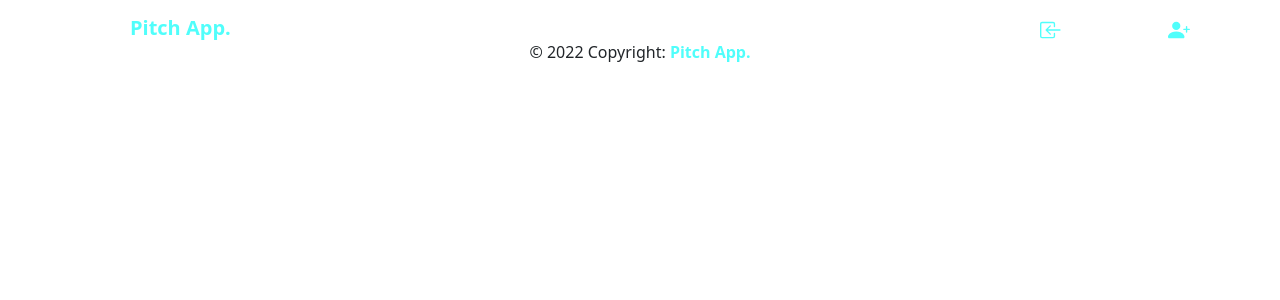
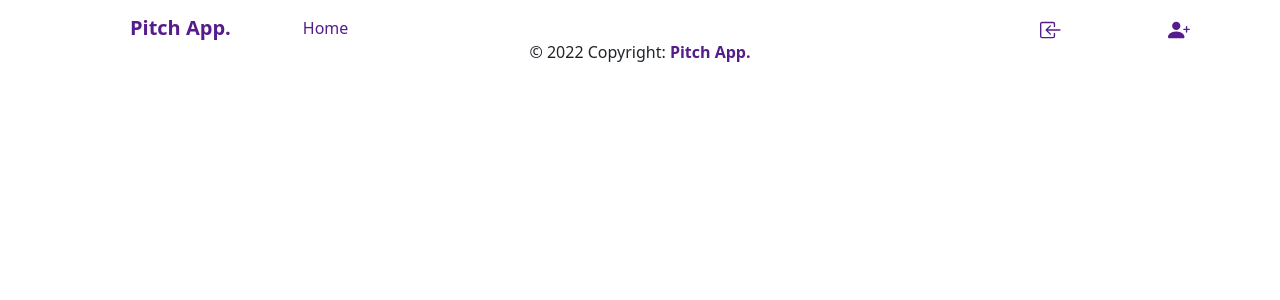
Before and after one commit to Wanjiru393/Pitch-App, a Flask app: page /general in a window 1280 px wide. Shown: the top 300 px of the page. Run offline with Flask 2, Linux system fonts and the light colour scheme; data that the repository does not hold is empty; some libraries are stand-ins or nearby versions.

Commit message:
Polishing up

```diff
--- a/app/templates/base.html
+++ b/app/templates/base.html
@@ -25,13 +25,13 @@
     <header class="site-header" >
         <nav class="navbar navbar-expand-md navbar-dark bg-steel fixed-top">
             <div class="container">
-                <a class="navbar-brand mr-5 ms-5" href="/" style="color:#50fefb; font-weight:bold;">Pitch App.</a>
+                <a class="navbar-brand mr-5 ms-5" href="/" style="color:#561c8b; font-weight:bold;">Pitch App.</a>
                 <button class="navbar-toggler" type="button" data-toggle="collapse" data-target="#">
                     <span class="navbar-toggler-icon"></span>
                 </button>
                 <div class="collapse navbar-collapse" id="navbarToggle">
                     <div class="navbar-nav mr-auto">
-                        <a class="nav-item nav-link mr-5 ms-5" href="{{ url_for('main.index') }}">Home</a>
+                        <a class="nav-item nav-link mr-5 ms-5" style="color: #561c8b;" href="{{ url_for('main.index') }}">Home</a>
                         <a class="nav-item nav-link mr-5 ms-5" href="{{ url_for('main.general') }}">General Pitch</a>
                         <a class="nav-item nav-link mr-5 ms-5" href="{{ url_for('main.quotes') }}">Quotes</a>
                         <a class="nav-item nav-link mr-5 ms-5" href="{{ url_for('main.pickuplines') }}">Pickuplines</a>
@@ -39,19 +39,19 @@
                     <!-- Navbar right-->
                     <div class="navbar-nav ms-auto">
                         {% if current_user.is_authenticated %}
-                        <a class="nav-item nav-link align-right" style="color: #3ea7a6; font-weight: bold" href="{{ url_for('main.pitch') }}">Pitch</a>
+                        <a class="nav-item nav-link align-right" style="color: #561c8b; font-weight: bold" href="{{ url_for('main.pitch') }}">Pitch</a>
                         <a class="nav-item nav-link align-right" href="{{ url_for('auth.account') }}">Account
                         </a>
                         {% else%}
 
                             <a class="nav-item nav-link align-right" href="{{ url_for('auth.login') }}">
-                               Login <svg xmlns="http://www.w3.org/2000/svg" width="22" height="22" fill="#50fefb" class="bi bi-box-arrow-in-left" viewBox="0 0 16 16">
+                               Login <svg xmlns="http://www.w3.org/2000/svg" width="22" height="22" fill="#561c8b" class="bi bi-box-arrow-in-left" viewBox="0 0 16 16">
                                     <path fill-rule="evenodd" d="M10 3.5a.5.5 0 0 0-.5-.5h-8a.5.5 0 0 0-.5.5v9a.5.5 0 0 0 .5.5h8a.5.5 0 0 0 .5-.5v-2a.5.5 0 0 1 1 0v2A1.5 1.5 0 0 1 9.5 14h-8A1.5 1.5 0 0 1 0 12.5v-9A1.5 1.5 0 0 1 1.5 2h8A1.5 1.5 0 0 1 11 3.5v2a.5.5 0 0 1-1 0v-2z"/>
                                     <path fill-rule="evenodd" d="M4.146 8.354a.5.5 0 0 1 0-.708l3-3a.5.5 0 1 1 .708.708L5.707 7.5H14.5a.5.5 0 0 1 0 1H5.707l2.147 2.146a.5.5 0 0 1-.708.708l-3-3z"/>
                                   </svg>
                             </a>
                             <a class="nav-item nav-link align-right"  href="{{ url_for('auth.register') }}">
-                               Get Started <svg xmlns="http://www.w3.org/2000/svg" width="22" height="22" fill="#50fefb" class="bi bi-person-plus-fill" viewBox="0 0 16 16">
+                               Get Started <svg xmlns="http://www.w3.org/2000/svg" width="22" height="22" fill="#561c8b" class="bi bi-person-plus-fill" viewBox="0 0 16 16">
                                     <path d="M1 14s-1 0-1-1 1-4 6-4 6 3 6 4-1 1-1 1H1zm5-6a3 3 0 1 0 0-6 3 3 0 0 0 0 6z"/>
                                     <path fill-rule="evenodd" d="M13.5 5a.5.5 0 0 1 .5.5V7h1.5a.5.5 0 0 1 0 1H14v1.5a.5.5 0 0 1-1 0V8h-1.5a.5.5 0 0 1 0-1H13V5.5a.5.5 0 0 1 .5-.5z"/>
                                 </svg>
@@ -91,7 +91,7 @@
 <footer class="page-footer font-small cyan darken-3">
     <div class="container">
         <div class="footer-copyright text-center py-3">© 2022 Copyright:
-            <a href="/" style="text-decoration: none; color:#50fefb; font-weight: bold"> Pitch App.</a>
+            <a href="/" style="text-decoration: none; color:#561c8b; font-weight: bold"> Pitch App.</a>
         </div>
     </div>
 
--- a/app/templates/general.html
+++ b/app/templates/general.html
@@ -18,7 +18,7 @@
                                             <div class="article-metadata">
 
                                         </div>
-                                            <p class="article-content"> <span style="color: #50fefb">"</span> {{ pitch.content }} <span style="color: #50fefb">"</span> </p>
+                                            <p class="article-content"> <span style="color: #3baaa8">"</span> {{ pitch.content }} <span style="color: #50fefb">"</span> </p>
                                         </div>
 
                                 <div class="media-footer">
```
Also changed, not shown: app/static/images/pitch.jpeg (added).
